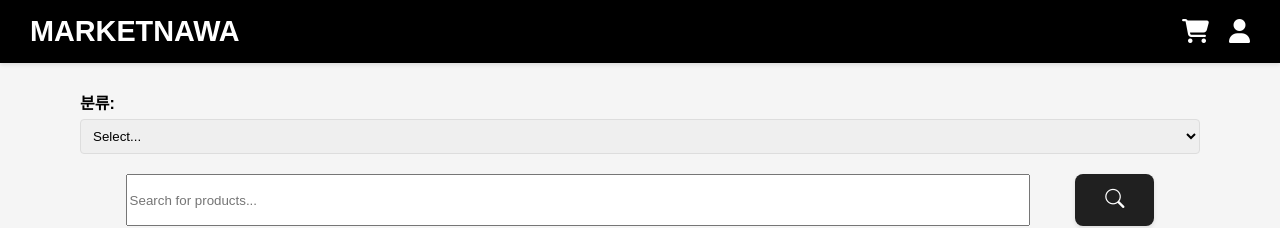
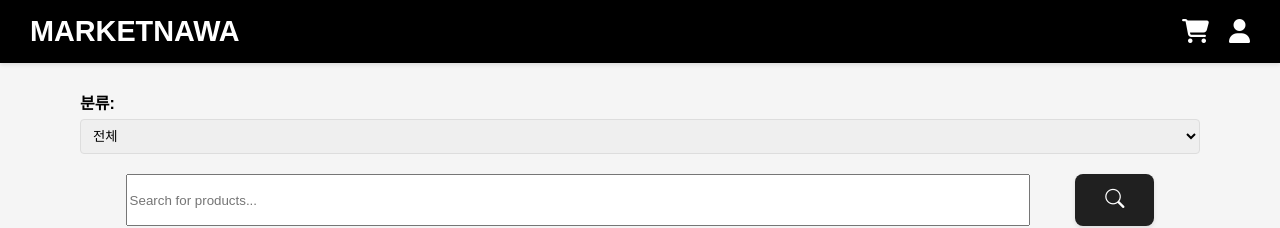
Before and after one commit to Himedia-bootcamp/MarketNawa, a Vue app: page / in a window 1280 px wide. Shown: the top 228 px of the page. Built offline with nearby package versions, Linux system fonts and the light colour scheme.

Commit message:
Refact : Category를 선택할 때 select...(word) 를 전체 보기로 수정

```diff
--- a/src/components/CategorySelect.vue
+++ b/src/components/CategorySelect.vue
@@ -4,7 +4,7 @@
       <div class="dropdown-container">
         <label for="secondCategory">분류:</label>
         <select v-model="selectedSecondCategory" @change="onSecondCategoryChange">
-          <option value="">Select...</option>
+          <option value="">전체</option>
           <option v-for="category in secondCategories" :key="category" :value="category">{{ category }}</option>
         </select>
       </div>
```
